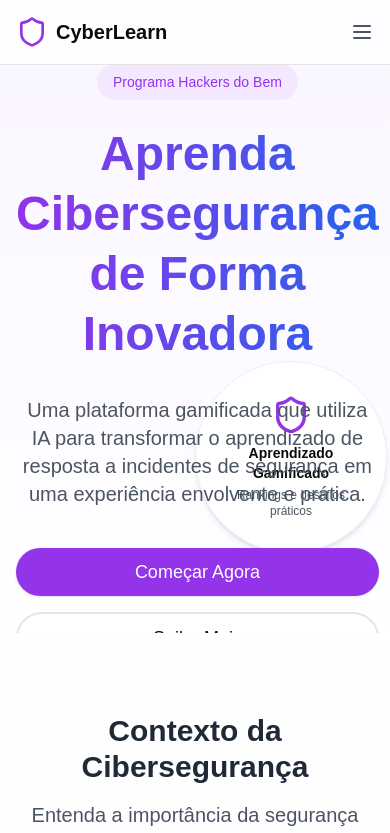
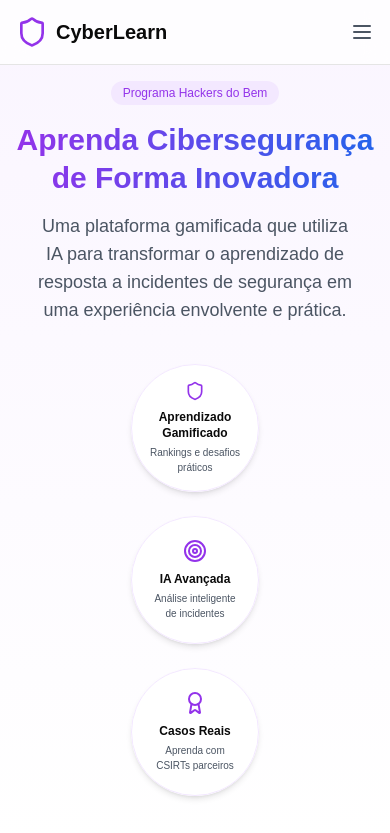
Before and after one commit to gt-rnp-lfi/gt-rnp-lfi.github.io, a Next.js app in the folder rnp-landingpage/: page / in a window 390 px wide. Shown: the top 833 px of the page. Built offline with nearby package versions, Linux system fonts and the light colour scheme.

Commit message:
feat(ui): adicionar responsividade à tela

```diff
--- a/rnp-landingpage/components/hero-section.tsx
+++ b/rnp-landingpage/components/hero-section.tsx
@@ -1,9 +1,7 @@
 'use client'
 
-import { useState, useRef, useEffect } from 'react'
-import { motion, useAnimation, PanInfo } from 'framer-motion'
+import { motion } from 'framer-motion'
 import { Shield, Award, Target } from 'lucide-react'
-import { Button } from '@/components/ui/button'
 
 const features = [
   { icon: Shield, title: 'Aprendizado Gamificado', description: 'Rankings e desafios práticos' },
@@ -12,92 +10,55 @@ const features = [
 ]
 
 export default function HeroSection() {
-  const [currentFeature, setCurrentFeature] = useState(0)
-  const constraintsRef = useRef(null)
-  const controls = useAnimation()
-  const [isMobile, setIsMobile] = useState(false)
-
-  useEffect(() => {
-    const checkMobile = () => setIsMobile(window.innerWidth < 768)
-    checkMobile()
-    window.addEventListener('resize', checkMobile)
-    return () => window.removeEventListener('resize', checkMobile)
-  }, [])
-
-  const handleDragEnd = (event: MouseEvent | TouchEvent | PointerEvent, info: PanInfo) => {
-    const threshold = 50
-    if (info.offset.x > threshold && currentFeature > 0) {
-      setCurrentFeature(currentFeature - 1)
-    } else if (info.offset.x < -threshold && currentFeature < features.length - 1) {
-      setCurrentFeature(currentFeature + 1)
-    }
-    controls.start({ x: 0 })
-  }
-
-  const FeatureCircle = ({ feature, index }: { feature: typeof features[0], index: number }) => {
+  const FeatureCircle = ({ feature }: { feature: typeof features[0] }) => {
     const { icon: Icon, title, description } = feature
     return (
       <motion.div
-        className={`absolute ${
-          isMobile
-            ? index === currentFeature
-              ? 'left-1/2 -translate-x-1/2 bottom-20'
-              : index === currentFeature - 1
-              ? '-left-20 bottom-20'
-              : index === currentFeature + 1
-              ? 'left-full -translate-x-20 bottom-20'
-              : 'hidden'
-            : index === 0
-            ? 'left-1/3 -translate-x-1/2 bottom-8'
-            : index === 1
-            ? 'left-1/2 -translate-x-1/2 bottom-4'
-            : 'left-2/3 translate-x-1/2 bottom-8'
-        } transition-all duration-300`}
-        animate={isMobile ? { scale: index === currentFeature ? 1 : 0.8, opacity: index === currentFeature ? 1 : 0.6 } : {}}
+        className="flex flex-col items-center justify-center text-center bg-white/90 backdrop-blur-sm p-4 sm:p-6 rounded-full shadow-md border border-purple-100 w-32 h-32 sm:w-40 sm:h-40 md:w-48 md:h-48"
+        initial={{ scale: 0.9, opacity: 0 }}
+        animate={{ scale: 1, opacity: 1 }}
+        transition={{ duration: 0.5 }}
       >
-        <div className="bg-white/90 backdrop-blur-sm p-6 rounded-full shadow-md border border-purple-100 w-48 h-48 flex flex-col items-center justify-center text-center">
-          <Icon className="h-10 w-10 text-purple-600 mb-2" />
-          <h3 className="text-sm font-semibold mb-1">{title}</h3>
-          <p className="text-xs text-gray-600">{description}</p>
-        </div>
+        <Icon className="h-6 w-6 sm:h-8 sm:w-8 md:h-10 md:w-10 text-purple-600 mb-2" />
+        <h3 className="text-xs sm:text-sm font-semibold mb-1">{title}</h3>
+        <p className="text-[10px] sm:text-xs text-gray-600">{description}</p>
       </motion.div>
     )
   }
 
   return (
-    <div className="relative h-[75vh] flex flex-col justify-between pt-16 pb-36 bg-gradient-to-b from-purple-50 to-white overflow-hidden">
-      {/* Floating Feature Circles */}
-      <motion.div
-        className="absolute inset-x-0 bottom-0 h-96 pointer-events-none"
-        initial={{ opacity: 0 }}
-        animate={{ opacity: 1 }}
-        transition={{ duration: 0.5, delay: 0.2 }}
-      >
-        <div ref={constraintsRef} className="relative w-full h-full">
-          {features.map((feature, index) => (
-            <FeatureCircle key={index} feature={feature} index={index} />
-          ))}
-        </div>
-      </motion.div>
+    <div className="relative min-h-screen w-full flex flex-col justify-between bg-gradient-to-b from-purple-50 to-white overflow-hidden">
+      {/* Background Decoration - Ajustado para melhor responsividade */}
+      <div className="absolute inset-0 w-full h-full -z-10 overflow-hidden">
+        <div
+          className="absolute w-[500px] h-[500px] md:w-[800px] md:h-[800px]
+          top-[-10%] left-[-10%] bg-purple-100 rounded-full opacity-20 blur-3xl"
+        />
+        <div
+          className="absolute w-[500px] h-[500px] md:w-[800px] md:h-[800px]
+          bottom-[-10%] right-[-10%] bg-blue-100 rounded-full opacity-20 blur-3xl"
+        />
+      </div>
 
-      {/* Main Content */}
-      <div className="container mx-auto px-4 relative z-10 flex-1 flex items-center">
+      {/* Conteúdo Principal */}
+      <div className="container mx-auto px-4 relative z-10 flex-1 flex flex-col items-center
+        pt-20 sm:pt-24 md:pt-32"> {/* Ajustado padding-top para compensar navbar fixa */}
         <motion.div
           initial={{ opacity: 0, y: 20 }}
           animate={{ opacity: 1, y: 0 }}
           transition={{ duration: 0.5 }}
-          className="text-center max-w-3xl mx-auto"
+          className="text-center w-full max-w-3xl mx-auto"
         >
           <motion.div
             initial={{ opacity: 0, scale: 0.9 }}
             animate={{ opacity: 1, scale: 1 }}
             transition={{ duration: 0.5 }}
-            className="inline-block px-4 py-2 bg-purple-100 rounded-full text-purple-600 font-medium text-sm mb-6"
+            className="inline-block px-3 py-1 sm:px-4 sm:py-2 bg-purple-100 rounded-full text-purple-600 font-medium text-xs sm:text-sm mb-4 sm:mb-6"
           >
             Programa Hackers do Bem
           </motion.div>
 
-          <h1 className="text-5xl md:text-6xl lg:text-7xl font-bold mb-8 bg-clip-text text-transparent bg-gradient-to-r from-purple-600 to-blue-600 leading-tight">
+          <h1 className="text-3xl sm:text-5xl md:text-6xl lg:text-7xl font-bold mb-4 sm:mb-8 bg-clip-text text-transparent bg-gradient-to-r from-purple-600 to-blue-600 leading-tight">
             Aprenda Cibersegurança de Forma Inovadora
           </h1>
 
@@ -105,47 +66,20 @@ export default function HeroSection() {
             initial={{ opacity: 0 }}
             animate={{ opacity: 1 }}
             transition={{ duration: 0.5, delay: 0.2 }}
-            className="text-gray-600 text-xl md:text-2xl mb-10 max-w-2xl mx-auto"
+            className="text-gray-600 text-lg sm:text-xl md:text-2xl mb-6 sm:mb-10 max-w-2xl mx-auto px-4"
           >
             Uma plataforma gamificada que utiliza IA para transformar o aprendizado de resposta a incidentes de segurança em uma experiência envolvente e prática.
           </motion.p>
-
-          <motion.div
-            initial={{ opacity: 0, y: 20 }}
-            animate={{ opacity: 1, y: 0 }}
-            transition={{ duration: 0.5, delay: 0.3 }}
-            className="flex flex-col sm:flex-row gap-4 justify-center"
-          >
-            <Button
-              className="bg-purple-600 hover:bg-purple-700 text-white px-8 py-6 text-lg rounded-full"
-            >
-              Começar Agora
-            </Button>
-            <Button
-              variant="outline"
-              className="px-8 py-6 text-lg rounded-full border-2"
-            >
-              Saiba Mais
-            </Button>
-          </motion.div>
         </motion.div>
       </div>
 
-      {/* Mobile Carousel Drag Area */}
-      {isMobile && (
-        <motion.div
-          className="absolute bottom-0 left-0 right-0 h-80 cursor-grab active:cursor-grabbing"
-          drag="x"
-          dragConstraints={constraintsRef}
-          onDragEnd={handleDragEnd}
-          animate={controls}
-        />
-      )}
-
-      {/* Background Decoration */}
-      <div className="absolute inset-0 -z-10">
-        <div className="absolute top-1/4 left-1/4 w-96 h-96 bg-purple-100 rounded-full opacity-30 blur-3xl animate-pulse" />
-        <div className="absolute bottom-1/4 right-1/4 w-96 h-96 bg-blue-100 rounded-full opacity-30 blur-3xl animate-pulse" />
+      {/* Feature Circles - Ajustado para melhor responsividade */}
+      <div className="w-full px-4 pb-12 sm:pb-16 md:pb-20">
+        <div className="flex flex-col sm:flex-row justify-center items-center gap-6 sm:gap-8 md:gap-12 max-w-6xl mx-auto">
+          {features.map((feature, index) => (
+            <FeatureCircle key={index} feature={feature} />
+          ))}
+        </div>
       </div>
     </div>
   )
```
Also changed, not shown: 1 other file (tests, documents, lock files or other folders).
